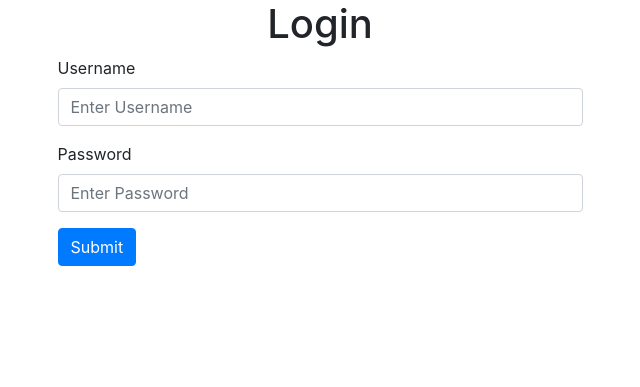
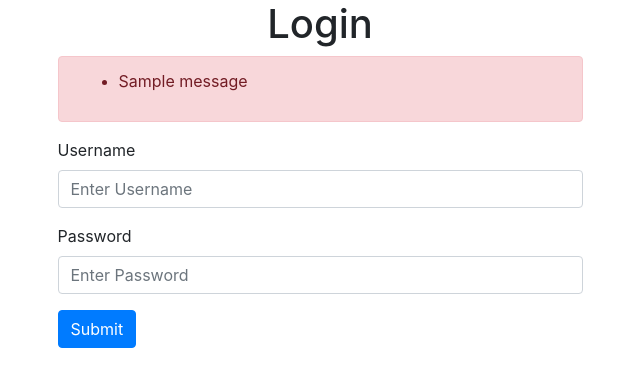
Before and after one commit to philippbruhin/pollme, a Django app: page /accounts/login/ in a window 1280 px wide. Shown: the part 56-443 px from the top of the page, without its empty margins (320-960 px from the left). Run offline with Django 3.2, Linux system fonts and the light colour scheme; tables that the repository leaves empty hold one stand-in row (values such as "Sample post"); one stand-in notice (Sample message) is shown; some libraries are stand-ins or nearby versions.

Commit message:
added login and logout logic

```diff
--- a/pollme/accounts/templates/accounts/login.html
+++ b/pollme/accounts/templates/accounts/login.html
@@ -5,15 +5,24 @@
         <div class="row">
             <div class="col-md-6 offset-md-3">
                 <h1 class="text-center">Login</h1>
+                {% if messages %}
+                    <div class="alert alert-danger" role="alert">
+                        <ul class="messages">
+                            {% for message in messages %}
+                            <li{% if message.tags %} class="{{ message.tags }}"{% endif %}>{{ message }}</li>
+                            {% endfor %}
+                        </ul>
+                    </div>
+                {% endif %}
                 <form action="" method="post">
                     {% csrf_token %}
                     <div class="form-group">
                         <label for="username">Username</label>
-                        <input type="text" class="form-control" id="username" placeholder="Enter Username">
+                        <input type="text" class="form-control" name="username" placeholder="Enter Username">
                     </div>
                     <div class="form-group">
                         <label for="password">Password</label>
-                        <input type="password" class="form-control" id="password" placeholder="Enter Password">
+                        <input type="password" class="form-control" name="password" placeholder="Enter Password">
                     </div>
                     <button type="submit" class="btn btn-primary">Submit</button>
                 </form>
--- a/pollme/accounts/urls.py
+++ b/pollme/accounts/urls.py
@@ -4,5 +4,6 @@ from . import views
 app_name="accounts"
 
 urlpatterns = [
-    path('login/', views.login, name='login'),
+    path('login/', views.login_user, name='login'),
+    path('logout/', views.logout_user, name='logout'),
 ]
--- a/pollme/accounts/views.py
+++ b/pollme/accounts/views.py
@@ -1,4 +1,22 @@
+from django.contrib import messages
+from django.contrib.auth import authenticate, login, logout
+from django.http import HttpResponseRedirect
 from django.shortcuts import render
+from django.urls import reverse
 
-def login(request):
+def login_user(request):
+    if request.method == "POST":
+        username = request.POST.get('username')
+        password = request.POST.get('password')
+        user = authenticate(request, username=username, password=password)
+        print(user)
+        if user is not None:
+            login(request, user)
+            return HttpResponseRedirect(reverse('home'))
+        else:
+            messages.error(request, 'Bad username or password')
     return render(request, 'accounts/login.html', {})
+
+def logout_user(request):
+    logout(request)
+    return HttpResponseRedirect(reverse('home'))
--- a/pollme/templates/includes/navbar.html
+++ b/pollme/templates/includes/navbar.html
@@ -13,7 +13,11 @@
       </li>
     </ul>
     <div class="navbar-nav ml-auto">
-      <a class="nav-link" href="{% url 'accounts:login' %}">Login</a>
+      {% if request.user.is_authenticated %}
+       <a class="nav-link" href="{% url 'accounts:logout' %}">Logout</a>
+      {% else %}
+        <a class="nav-link" href="{% url 'accounts:login' %}">Login</a>
+      {% endif %}
     </div>
   </div>
 </nav>
```
